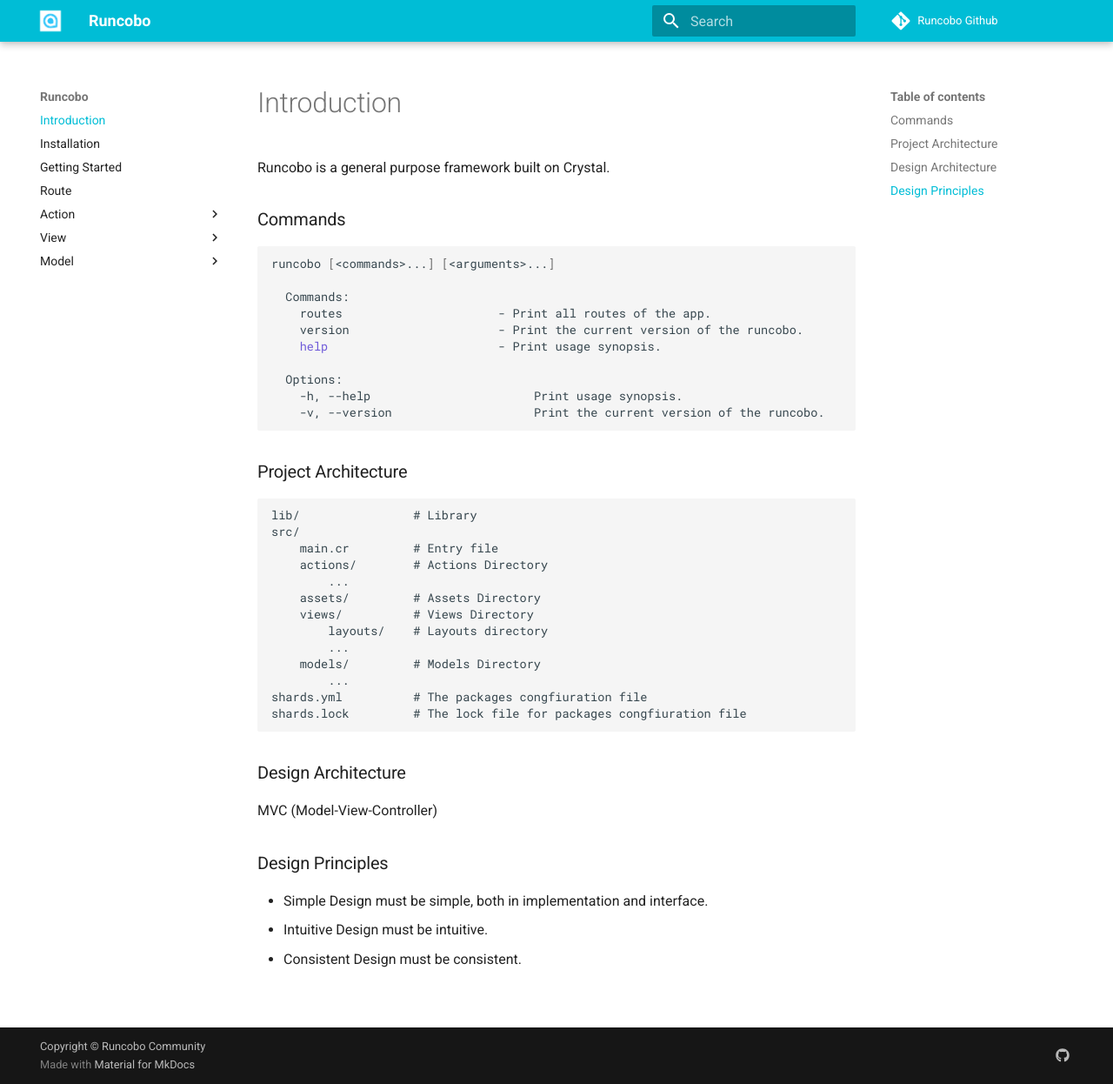
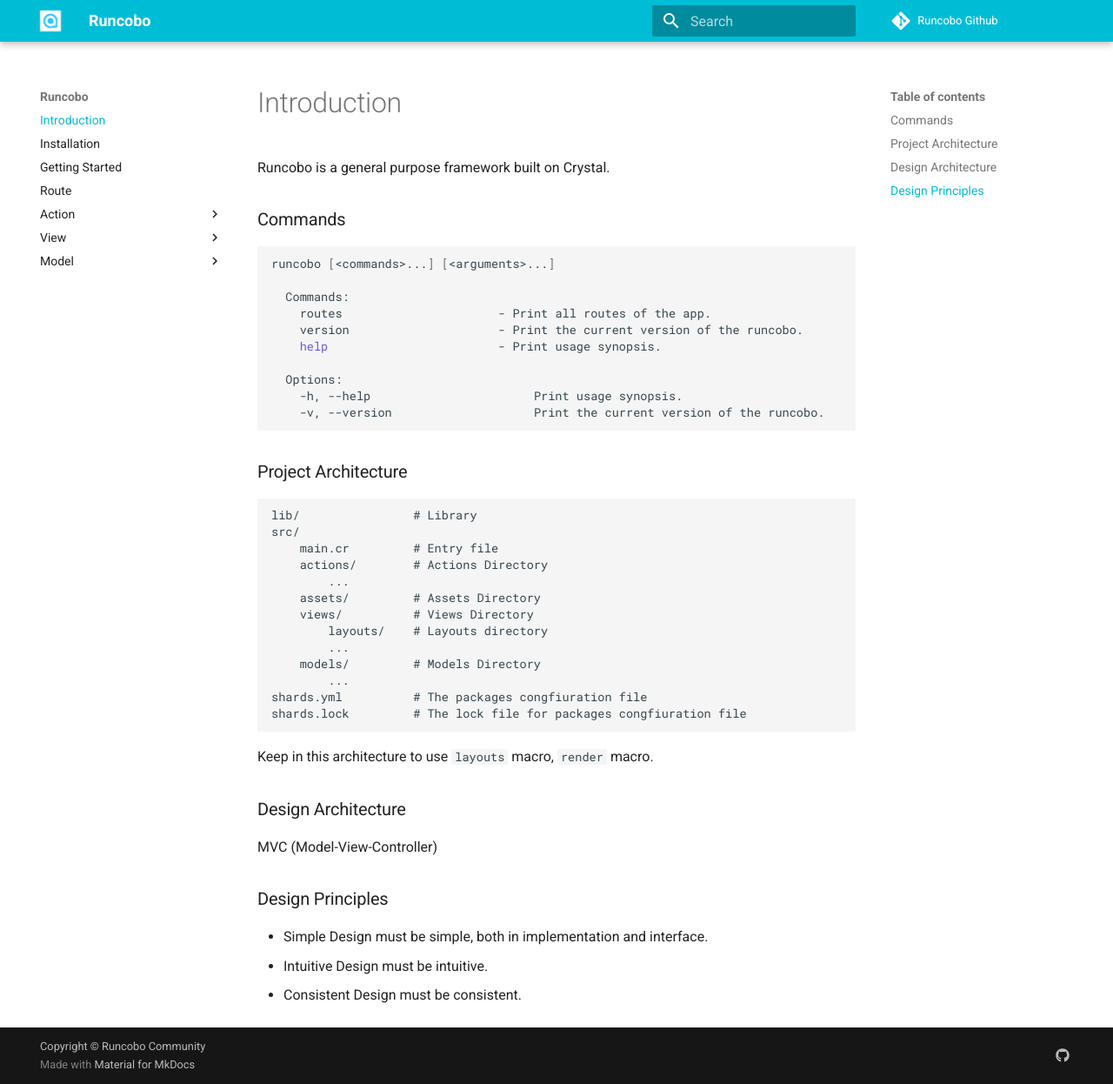
Before and after one commit to runcobo/docs, an MkDocs documentation site: the page built from docs/index.md, in a window 1280 px wide and 1246 px high. Shown: the whole window at 87% size. Built offline with MkDocs 1.6.1 and Material for MkDocs 9.7.7, drawn with Linux system fonts in a browser that asks for light colours; comment, search, counter and statistics services are not loaded; part of the change alters nothing that is shown.

```diff
--- a/docs/index.md
+++ b/docs/index.md
@@ -33,6 +33,8 @@ runcobo [<commands>...] [<arguments>...]
     shards.yml          # The packages congfiuration file
     shards.lock         # The lock file for packages congfiuration file
 
+Keep in this architecture to use `layouts` macro, `render` macro.
+
 ### Design Architecture
 MVC (Model-View-Controller)
 
--- a/mkdocs.yml
+++ b/mkdocs.yml
@@ -1,6 +1,6 @@
 # Project Information
 site_name: Runcobo
-site_url: https://runcobo.github.io/
+site_url: https://runcobo.github.io/docs
 site_author: Runcobo Community
 site_description: Runcobo documentation (web framework for Crystal).
 
```
